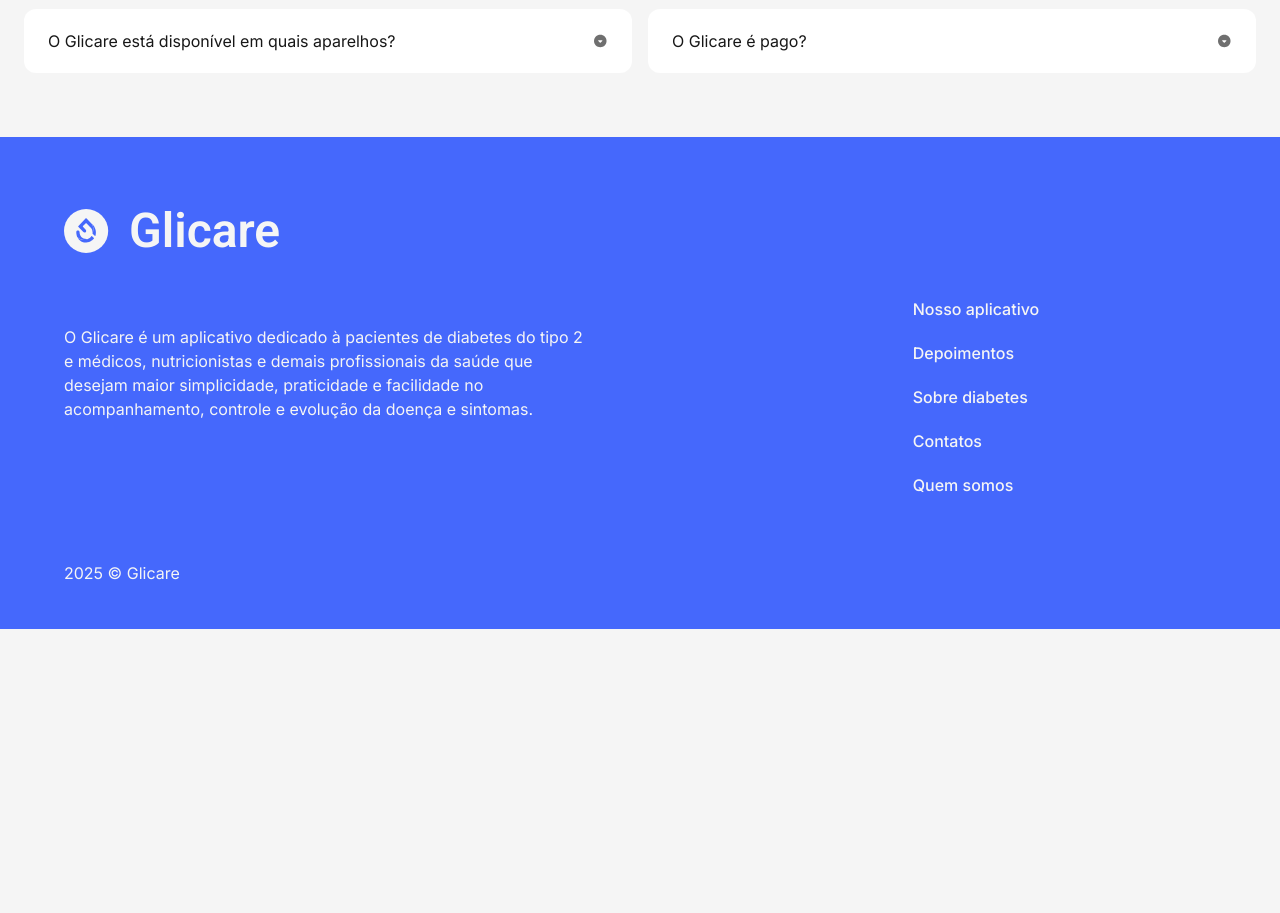
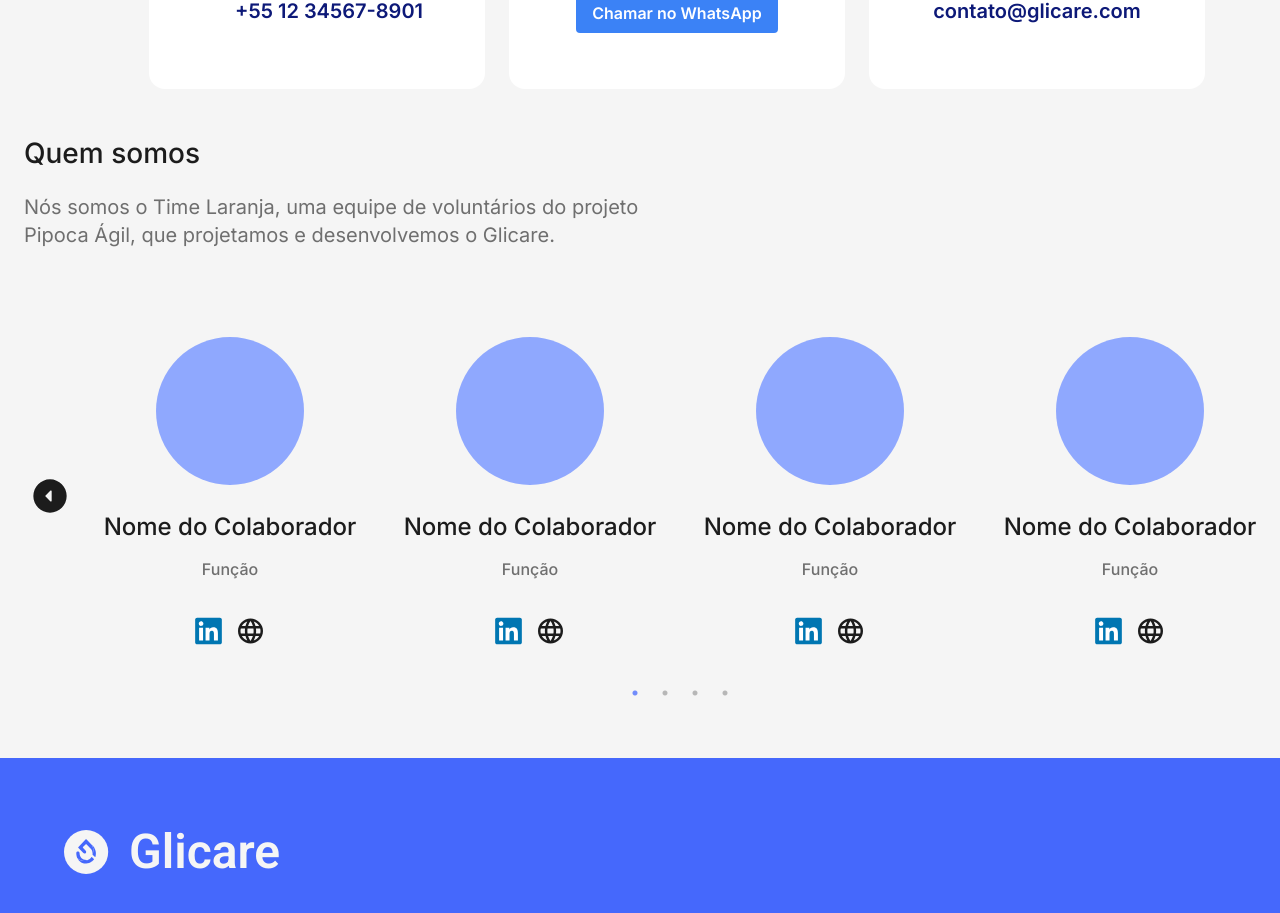
Before and after one commit to Daniel-san8/Glicare, a Next.js app in the folder Glicare/: page / in a window 1280 px wide. Shown: the part 1877-2790 px from the top of the page. Before the commit the page ends 2506 px from the top, so only its background shows below. Built offline with nearby package versions, Linux system fonts and the light colour scheme.

Commit message:
retirado rolamento do carrossel

```diff
--- a/Glicare/src/app/components/collaborators.tsx
+++ /dev/null
@@ -1,40 +0,0 @@
-export interface Colaborator {
-  id: number;
-  name: string;
-  function: string;
-  linkedin: string;
-  web: string;
-}
-
-const Colaborators: Colaborator[] = [
-  {
-    id: 1,
-    name: "Nome do Colaborador",
-    function: "Função",
-    linkedin: "linkedin",
-    web: "portfólio",
-  },
-  {
-    id: 2,
-    name: "Nome do Colaborador",
-    function: "Função",
-    linkedin: "linkedin",
-    web: "portfólio",
-  },
-  {
-    id: 3,
-    name: "Nome do Colaborador",
-    function: "Função",
-    linkedin: "linkedin",
-    web: "portfólio",
-  },
-  {
-    id: 4,
-    name: "Nome do Colaborador",
-    function: "Função",
-    linkedin: "linkedin",
-    web: "portfólio",
-  },
-];
-
-export default Colaborators;
--- a/Glicare/src/app/components/contact.tsx
+++ b/Glicare/src/app/components/contact.tsx
@@ -5,7 +5,7 @@ import IconWhatsApp from "@/public/svg/icon-whatsapp";
 
 export default function Contact() {
   return (
-    <section className="w-full flex-shrink-0 bg-primary-gray lg:ml-45">
+    <section className="w-full flex-shrink-0 bg-primary-gray ">
       <div className="py-12 px-6 text-left">
         <h2 className="w-full pr-14 text-2xl lg:text-28 font-medium text-gray-dark">
           Entre em contato com o Glicare
--- a/Glicare/src/app/components/who-are.tsx
+++ b/Glicare/src/app/components/who-are.tsx
@@ -1,7 +1,6 @@
 "use client";
 import React from "react";
 
-import Colaborators from "@/app/components/data/collaborators.json";
 import ArrowNext from "@/app/components/ui/arrow-next";
 import ArrowPrev from "@/app/components/ui/arrow-prev";
 import IconEllipsePhoto from "@/public/svg/icon-ellipse-photo";
@@ -10,6 +9,38 @@ import IconWeb from "@/public/svg/icon-web";
 import Slider from "react-slick";
 
 export default function WhoAre() {
+
+  const collaborators = [
+    {
+      id: 1,
+      name: "Nome do Colaborador",
+      function: "Função",
+      linkedin: "linkedin",
+      web: "portfólio",
+    },
+    {
+      id: 2,
+      name: "Nome do Colaborador",
+      function: "Função",
+      linkedin: "linkedin",
+      web: "portfólio",
+    },
+    {
+      id: 3,
+      name: "Nome do Colaborador",
+      function: "Função",
+      linkedin: "linkedin",
+      web: "portfólio",
+    },
+    {
+      id: 4,
+      name: "Nome do Colaborador",
+      function: "Função",
+      linkedin: "linkedin",
+      web: "portfólio",
+    },
+  ];
+
   const settings = {
     infinite: true,
     speed: 500,
@@ -22,41 +53,43 @@ export default function WhoAre() {
       {
         breakpoint: 768,
         settings: {
-          slidesToShow: 1,
+          slidesToShow: 2,
           slidesToScroll: 1,
+          nextArrow: undefined,
+          prevArrow: undefined,
         },
       },
     ],
   };
 
   return (
-    <section className="bg-primary-gray pb-20 lg:p-45">
+    <section className="bg-primary-gray pb-20 sm:max-w-full">
       <div className="px-6">
         <h2 className="text-gray-dark text-2xl lg:text-28 font-medium">Quem somos</h2>
-        <p className="text-secondary-gray text-xl font-normal mt-6 max-w-624">
+        <p className="text-secondary-gray text-xl font-normal mt-6 sm:max-w-full lg:max-w-624">
           Nós somos o Time Laranja, uma equipe de voluntários do projeto Pipoca
           Ágil, que projetamos e desenvolvemos o Glicare.
         </p>
       </div>
 
-      <div className="mt-16 max-w-[1440px]">
+      <div className="mt-16 lg:max-w-[1400px] lg:pl-20">
         <Slider {...settings}>
-          {Colaborators.map((colaborator) => (
-            <div key={colaborator.id} className="mt-6">
+          {collaborators.map((collaborator) => (
+            <div key={collaborator.id} className="mt-6">
               <div className="flex items-center justify-center">
                 <IconEllipsePhoto />
               </div>
               <h3 className="text-gray-dark text-center text-2xl font-medium leading-normal mt-6">
-                {colaborator.nome}
+                {collaborator.name}
               </h3>
               <p className="text-secondary-gray text-center text-base font-medium leading-normal mt-3">
-                {colaborator.funcao}
+                {collaborator.function}
               </p>
               <div className="flex items-center justify-center space-x-3 mt-35 mb-8">
-                <a href={colaborator.linkedin} target="_blank" rel="noopener noreferrer">
+                <a href={collaborator.linkedin} target="_blank" rel="noopener noreferrer">
                   <IconLinkedin />
                 </a>
-                <a href={colaborator.web} target="_blank" rel="noopener noreferrer">
+                <a href={collaborator.web} target="_blank" rel="noopener noreferrer">
                   <IconWeb />
                 </a>
               </div>
@@ -66,4 +99,4 @@ export default function WhoAre() {
       </div>
     </section>
   );
-}
+};
--- a/Glicare/src/app/page.tsx
+++ b/Glicare/src/app/page.tsx
@@ -1,13 +1,15 @@
 import About from "./components/about";
 import CallToDownload from "./components/call-to-download";
 import Contact from "./components/contact";
+import WhoAre from "./components/who-are";
 
 export default function Home() {
   return (
     <div>
       <CallToDownload />
+      <About />
       <Contact />
-      <About />
+      <WhoAre/>
     </div>
   )
 }
```
Also changed, not shown: Glicare/src/app/components/data/collaborators.json (deleted, +0 -30 lines).
